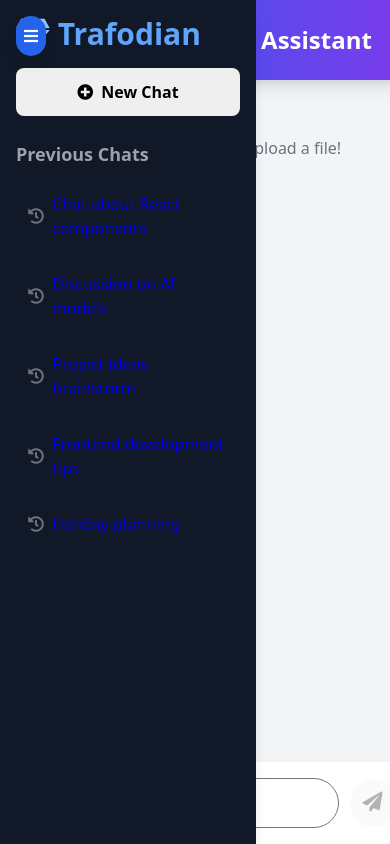
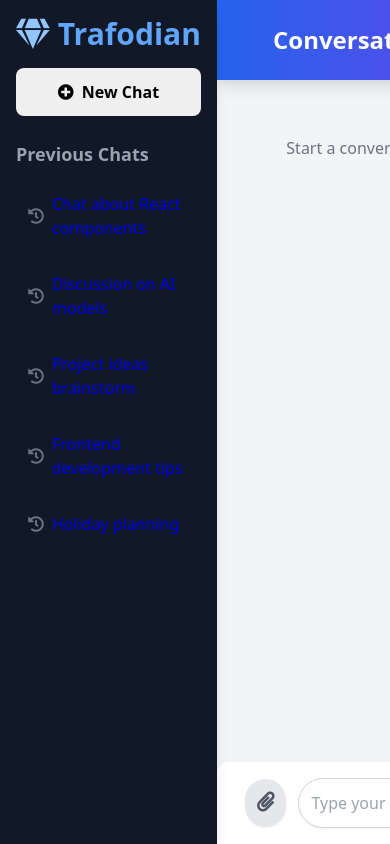
Before and after one commit to sureshgorakala/chatUI, a React (Create React App) app: page /chat in a window 390 px wide. Built offline with nearby package versions, Linux system fonts and the light colour scheme.

Commit message:
Css Changes

```diff
--- a/src/App.js
+++ b/src/App.js
@@ -1,21 +1,13 @@
 import React, { useState, useRef, useEffect } from 'react';
 
-// Main App component
 const App = () => {
-    // State to store chat messages. Each message is an object { type: 'user' | 'assistant', text: string, file: string | null }
     const [messages, setMessages] = useState([]);
-    // State to store the current user input in the text field
     const [userInput, setUserInput] = useState('');
-    // State to manage loading status while waiting for API response
     const [isLoading, setIsLoading] = useState(false);
-    // Ref for the file input element to programmatically click it
     const fileInputRef = useRef(null);
-    // Ref for the chat messages container to enable auto-scrolling
     const messagesEndRef = useRef(null);
-    // State to manage sidebar visibility on smaller screens
     const [isSidebarOpen, setIsSidebarOpen] = useState(false);
 
-    // Dummy data for previous chats
     const [previousChats, setPreviousChats] = useState([
         "Chat about React components",
         "Discussion on AI models",
@@ -24,44 +16,37 @@
         "Holiday planning"
     ]);
 
-    // Effect to scroll to the bottom of the chat messages whenever messages update
     useEffect(() => {
         scrollToBottom();
+        setIsSidebarOpen(true)
     }, [messages]);
 
-    // Function to scroll the chat messages container to the bottom
     const scrollToBottom = () => {
         messagesEndRef.current?.scrollIntoView({ behavior: "smooth" });
     };
 
-    // Handler for sending a message (text or file)
     const handleSendMessage = async () => {
         if (userInput.trim() === '' && !fileInputRef.current?.files[0]) {
-            return; // Don't send empty messages or if no file is selected
+            return;
         }
 
         const newMessage = { type: 'user', text: userInput };
         let fileInfo = null;
 
-        // If a file is selected, add its name to the message
         if (fileInputRef.current?.files[0]) {
             fileInfo = fileInputRef.current.files[0].name;
-            newMessage.file = fileInfo; // Add file info to the user message
+            newMessage.file = fileInfo;
         }
 
-        // Add the user's message to the chat history
         setMessages((prevMessages) => [...prevMessages, newMessage]);
-        setUserInput(''); // Clear the text input
+        setUserInput('');
         if (fileInputRef.current) {
-            fileInputRef.current.value = ''; // Clear the file input
+            fileInputRef.current.value = '';
         }
 
-        // If it's just a file upload without text, only show the file message.
-        // Otherwise, send the text to the LLM.
         if (userInput.trim() !== '') {
-            setIsLoading(true); // Set loading state
+            setIsLoading(true);
             try {
-                // Prepare chat history for the API call
                 let chatHistory = messages.map(msg => ({
                     role: msg.type === 'user' ? 'user' : 'model',
                     parts: [{ text: msg.text }]
@@ -69,7 +54,7 @@
                 chatHistory.push({ role: "user", parts: [{ text: userInput }] });
 
                 const payload = { contents: chatHistory };
-                const apiKey = ""; // API key is provided by the environment
+                const apiKey = "";
                 const apiUrl = `https://generativelanguage.googleapis.com/v1beta/models/gemini-2.0-flash:generateContent?key=${apiKey}`;
 
                 const response = await fetch(apiUrl, {
@@ -84,7 +69,6 @@
                     result.candidates[0].content && result.candidates[0].content.parts &&
                     result.candidates[0].content.parts.length > 0) {
                     const assistantResponse = result.candidates[0].content.parts[0].text;
-                    // Add the assistant's response to the chat history
                     setMessages((prevMessages) => [
                         ...prevMessages,
                         { type: 'assistant', text: assistantResponse }
@@ -103,57 +87,36 @@
                     { type: 'assistant', text: "There was an error communicating with the assistant." }
                 ]);
             } finally {
-                setIsLoading(false); // Clear loading state
+                setIsLoading(false);
             }
         }
     };
 
-    // Handler for the file input change event
     const handleFileChange = (event) => {
         const file = event.target.files[0];
         if (file) {
-            // Display a temporary message about the selected file
             setMessages((prevMessages) => [
                 ...prevMessages,
                 { type: 'info', text: `File selected: ${file.name}` }
             ]);
-            // Optionally, you could set a state here to indicate a file is ready to be sent
-            // For this UI, we'll just show the message and clear the input after send.
         }
     };
-
-    // Handler for clicking the upload button to trigger the hidden file input
     const handleUploadButtonClick = () => {
         fileInputRef.current?.click();
     };
 
-    // Handler for starting a new chat
     const handleNewChat = () => {
-        setMessages([]); // Clear all messages
-        setUserInput(''); // Clear user input
+        setMessages([]);
+        setUserInput('');
         if (fileInputRef.current) {
-            fileInputRef.current.value = ''; // Clear file input
+            fileInputRef.current.value = '';
         }
-        // Optionally, add a new dummy chat to the previous chats list
         setPreviousChats(prev => [`New Chat ${prev.length + 1}`, ...prev]);
     };
 
     return (
         <div className="flex h-screen bg-gray-100 font-sans antialiased overflow-hidden">
-            {/* Sidebar Toggle Button for Small Screens */}
-            <button
-                className="lg:hidden absolute top-4 left-4 z-20 p-2 bg-blue-600 text-white rounded-full shadow-lg"
-                onClick={() => setIsSidebarOpen(!isSidebarOpen)}
-            >
-                <i className={`fas ${isSidebarOpen ? 'fa-times' : 'fa-bars'}`}></i>
-            </button>
-
-            {/* Sidebar */}
-            <aside
-                className={`transform ${isSidebarOpen ? 'translate-x-0' : '-translate-x-full'}
-                lg:translate-x-0 transition-transform duration-300 ease-in-out
-                w-64 bg-gray-900 text-white flex flex-col p-4 shadow-lg z-10 lg:relative absolute inset-y-0 left-0`}
-            >
+            <div className={` w-64 bg-gray-900 text-white p-4 shadow-lg z-10`}>
                 <div className="mb-6">
                     <h2 className="text-3xl font-bold text-blue-400 mb-4 flex items-center">
                         <i className="fas fa-gem mr-2 text-blue-300"></i>Trafodian
@@ -183,19 +146,16 @@
                         ))}
                     </ul>
                 </nav>
-            </aside>
+            </div>
 
-            {/* Main Chat Content */}
             <div className="flex-1 flex flex-col">
-                {/* Header for main content (only visible when sidebar is closed on small screens) */}
-                <header className="lg:hidden bg-gradient-to-r from-blue-600 to-purple-600 text-white py-6 shadow-lg rounded-b-xl flex items-center justify-center">
+                <header className="bg-gradient-to-r from-blue-600 to-purple-600 text-white py-6 shadow-lg flex items-center justify-center">
                     <h1 className="text-2xl font-bold">
-                        <i className="fas fa-comments mr-2"></i>Conversational Assistant
+                        Conversational Assistant
                     </h1>
                 </header>
 
-                {/* Chat Messages Area */}
-                <main className="flex-1 overflow-y-auto p-4 space-y-4 custom-scrollbar">
+                <main className="flex-1  p-4 space-y-4 custom-scrollbar">
                     {messages.length === 0 && (
                         <div className="text-center text-gray-500 mt-10">
                             Start a conversation or upload a file!
@@ -207,13 +167,12 @@
                             className={`flex ${msg.type === 'user' ? 'justify-end' : 'justify-start'}`}
                         >
                             <div
-                                className={`p-3 rounded-lg max-w-xs sm:max-w-md md:max-w-lg shadow-md ${
-                                    msg.type === 'user'
+                                className={`p-3 rounded-lg max-w-xs sm:max-w-md md:max-w-lg shadow-md ${msg.type === 'user'
                                         ? 'bg-blue-500 text-white rounded-br-none'
                                         : msg.type === 'assistant'
-                                        ? 'bg-gray-200 text-gray-800 rounded-bl-none'
-                                        : 'bg-yellow-100 text-yellow-800 border border-yellow-300' // For info messages
-                                }`}
+                                            ? 'bg-gray-200 text-gray-800 rounded-bl-none'
+                                            : 'bg-yellow-100 text-yellow-800 border border-yellow-300' // For info messages
+                                    }`}
                             >
                                 {msg.text}
                                 {msg.file && (
@@ -238,43 +197,38 @@
                             </div>
                         </div>
                     )}
-                    <div ref={messagesEndRef} /> {/* Element to scroll into view */}
+                    <div ref={messagesEndRef} />
                 </main>
 
-                {/* Input Area */}
                 <div className="bg-white p-4 shadow-xl rounded-t-xl flex items-center space-x-3">
-                    {/* Hidden file input */}
                     <input
                         type="file"
                         ref={fileInputRef}
                         onChange={handleFileChange}
                         className="hidden"
                     />
-                    {/* Upload button */}
                     <button
                         onClick={handleUploadButtonClick}
-                        className="p-3 bg-gray-200 text-gray-600 rounded-full hover:bg-gray-300 focus:outline-none focus:ring-2 focus:ring-gray-400 transition duration-200 ease-in-out shadow-sm"
+                        className="p-3 bg-gray-200 text-gray-600 rounded-full hover:bg-gray-300 focus:outline-none focus:ring-2 focus:ring-gray-400 shadow-sm"
                         title="Upload File"
                     >
                         <i className="fas fa-paperclip text-xl"></i>
                     </button>
 
-                    {/* Text input field */}
                     <input
                         type="text"
-                        className="flex-1 p-3 border border-gray-300 rounded-full focus:outline-none focus:ring-2 focus:ring-blue-500 transition duration-200 ease-in-out text-gray-800 placeholder-gray-400 shadow-sm"
+                        className="flex-1 p-3 border border-gray-300 rounded-full focus:outline-none focus:ring-2 focus:ring-blue-500 text-gray-800 placeholder-gray-400 shadow-sm"
                         placeholder="Type your message..."
                         value={userInput}
                         onChange={(e) => setUserInput(e.target.value)}
                         onKeyPress={(e) => {
                             if (e.key === 'Enter' && !e.shiftKey) {
-                                e.preventDefault(); // Prevent new line in input
+                                e.preventDefault();
                                 handleSendMessage();
                             }
                         }}
                     />
 
-                    {/* Send button */}
                     <button
                         onClick={handleSendMessage}
                         className="p-3 bg-blue-600 text-white rounded-full hover:bg-blue-700 focus:outline-none focus:ring-2 focus:ring-blue-500 transition duration-200 ease-in-out shadow-md disabled:opacity-50 disabled:cursor-not-allowed"
@@ -286,7 +240,6 @@
                 </div>
             </div>
 
-            {/* Tailwind CSS and Font Awesome CDN */}
             <link href="https://cdn.jsdelivr.net/npm/tailwindcss@2.2.19/dist/tailwind.min.css" rel="stylesheet" />
             <link rel="stylesheet" href="https://cdnjs.cloudflare.com/ajax/libs/font-awesome/5.15.3/css/all.min.css" />
             <style>
--- a/src/index.js
+++ b/src/index.js
@@ -10,8 +10,4 @@
     <App />
   </React.StrictMode>
 );
-
-// If you want to start measuring performance in your app, pass a function
-// to log results (for example: reportWebVitals(console.log))
-// or send to an analytics endpoint. Learn more: https://bit.ly/CRA-vitals
 reportWebVitals();
```
Also changed, not shown: 1 other file (tests, documents, lock files or other folders).
